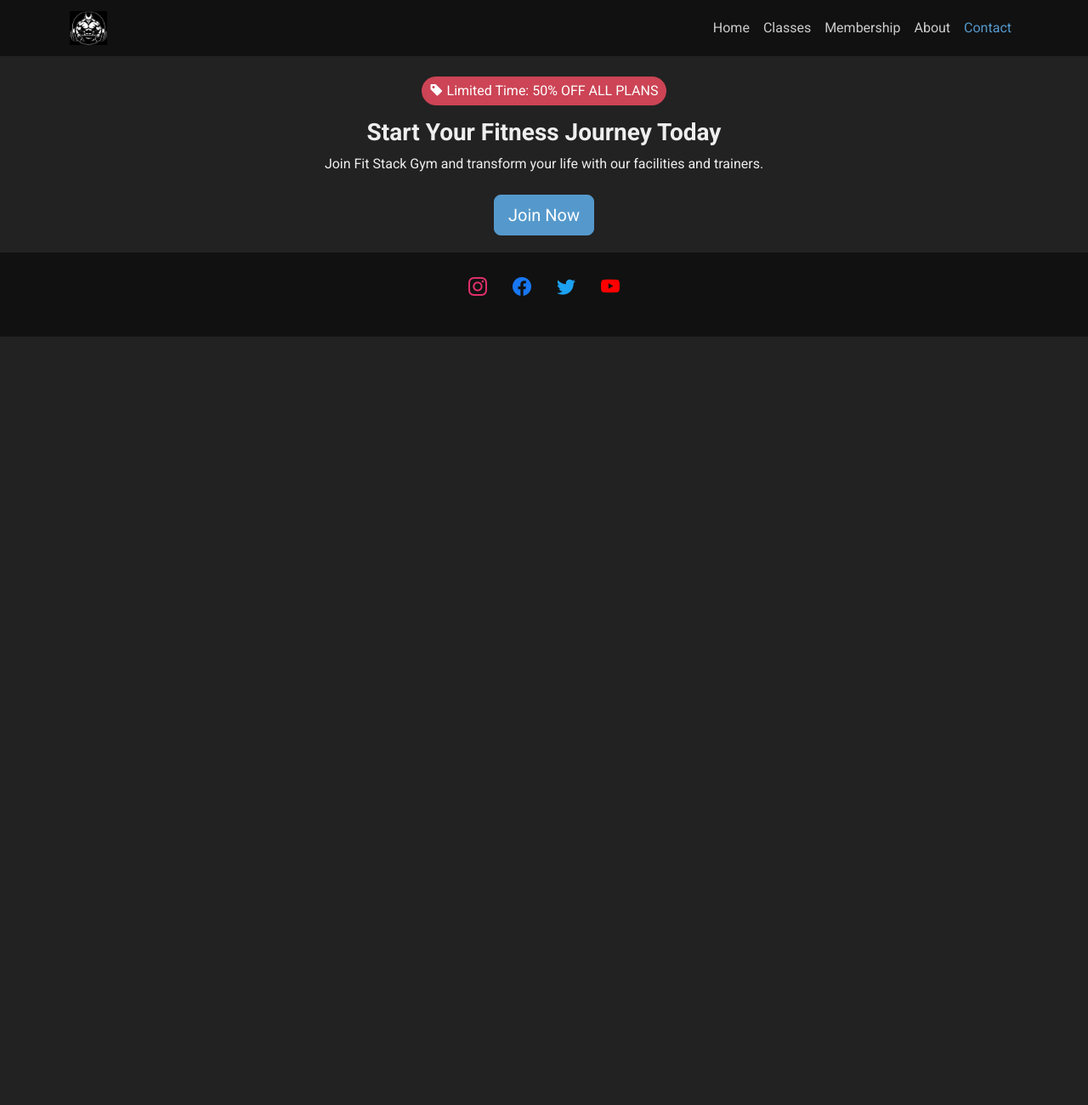
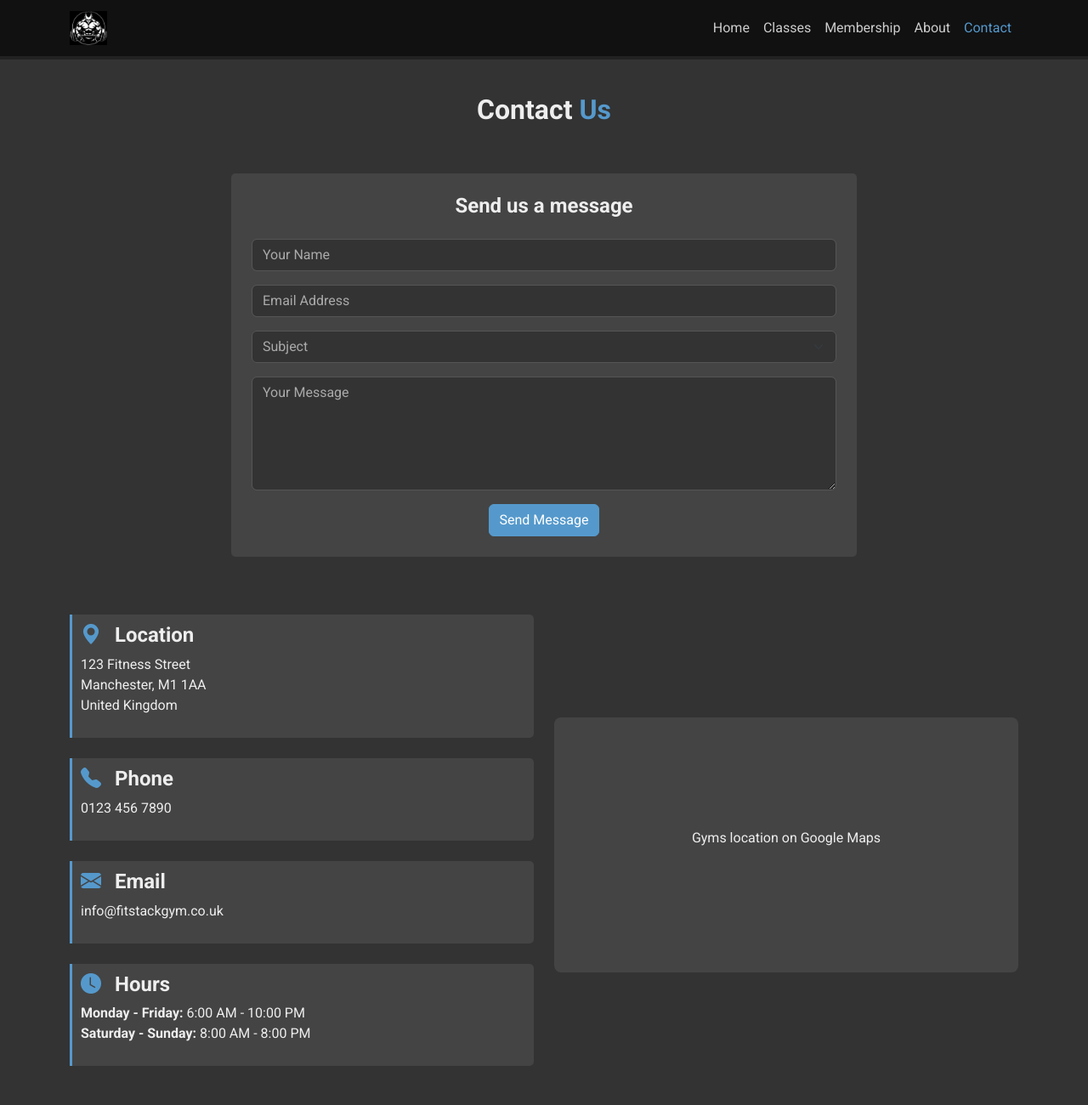
Before and after one commit to freed-man/mp1-gym, a plain HTML site: page contact.html in a window 1280 px wide. Shown: the top 1300 px of the page at 85% size. Before the commit the page ends 800 px from the top, so only its background shows below. Drawn offline with nearby package versions, Linux system fonts and the light colour scheme.

Commit message:
contact page
added a basic form and contact details
* need to figure out how to output google location within a window

```diff
--- a/assets/css/style.css
+++ b/assets/css/style.css
@@ -84,6 +84,27 @@ h1, h2, h3, h4, h5, h6 {
   margin-bottom: 20px;
 }
 
+.code-block.p-4 {
+  padding: 1.5rem;
+  background-color: #444;
+  border-radius: 5px;
+  border-left: none;
+}
+
+/* form styling */
+.form-control,
+.form-select {
+  background-color: #333;
+  color: #eee;
+  border: 1px solid #555;
+}
+
+.form-control::placeholder,
+.form-select,
+.form-select option {
+  color: #aaa;
+}
+
 /* button styling */
 .btn-primary {
   background-color: #5599cc;
@@ -129,6 +150,21 @@ h1, h2, h3, h4, h5, h6 {
   color: #FF0000;
 }
 
+.map-placeholder {
+  height: 300px;
+  background-color: #444;
+  border-radius: 8px;
+  display: flex;
+  align-items: center;
+  justify-content: center;
+}
+
+.map-container {
+  display: flex;
+  align-items: center;
+  height: 100%;
+}
+
 .carousel-control-prev-icon,
 .carousel-control-next-icon {
   background-color: rgba(0, 0, 0, 0.5);
--- a/contact.html
+++ b/contact.html
@@ -56,17 +56,80 @@
         </div>
     </nav>
 
-    <!-- cta button -->
-    <section class="top-cta">
-        <div class="container">
-            <div class="discount-badge">
-                <i class="bi bi-tag-fill"></i> Limited Time: 50% OFF ALL PLANS
+    <main>
+        <!-- header -->
+        <section class="main-content">
+            <div class="container">
+                <div class="row">
+                    <div class="col-12 text-center mb-5">
+                        <h2>Contact <span class="text-highlight">Us</span></h2>
+                    </div>
+                </div>
+                <!-- contact form -->
+                <div class="row mb-5">
+                    <div class="col-md-8 mx-auto">
+                        <div class="code-block p-4">
+                            <h4 class="mb-4 text-center">Send us a message</h4>
+                            <form>
+                                <div class="mb-3">
+                                    <input type="text" class="form-control" placeholder="Your Name" required>
+                                </div>
+                                <div class="mb-3">
+                                    <input type="email" class="form-control" placeholder="Email Address" required>
+                                </div>
+                                <div class="mb-3">
+                                    <select class="form-select" required>
+                                        <option selected disabled value="">Subject</option>
+                                        <option value="membership">Membership Inquiry</option>
+                                        <option value="classes">Class Information</option>
+                                        <option value="other">Other</option>
+                                    </select>
+                                </div>
+                                <div class="mb-3">
+                                    <textarea class="form-control" rows="5" placeholder="Your Message" required></textarea>
+                                </div>
+                                <div class="text-center">
+                                    <button type="submit" class="btn btn-primary">Send Message</button>
+                                </div>
+                            </form>
+                        </div>
+                    </div>
+                </div>
+
+                <!-- contact info -->
+                <div class="row">
+                    <div class="col-md-6">
+                        <div class="value-item mb-4">
+                            <h4><i class="bi bi-geo-alt-fill value-icon"></i> Location</h4>
+                            <p>123 Fitness Street<br>Manchester, M1 1AA<br>United Kingdom</p>
+                        </div>
+                        <div class="value-item mb-4">
+                            <h4><i class="bi bi-telephone-fill value-icon"></i> Phone</h4>
+                            <p>0123 456 7890</p>
+                        </div>
+                        <div class="value-item mb-4">
+                            <h4><i class="bi bi-envelope-fill value-icon"></i> Email</h4>
+                            <p>info@fitstackgym.co.uk</p>
+                        </div>
+                        <div class="value-item">
+                            <h4><i class="bi bi-clock-fill value-icon"></i> Hours</h4>
+                            <p><strong>Monday - Friday:</strong> 6:00 AM - 10:00 PM<br>
+                               <strong>Saturday - Sunday:</strong> 8:00 AM - 8:00 PM</p>
+                        </div>
+                    </div>
+                    <!-- map placeholder -->
+                    <div class="col-md-6">
+                        <div class="map-container">
+                            <div class="map-placeholder w-100">
+                                <p>Gyms location on Google Maps</p>
+                            </div>
+                        </div>
+                    </div>
+
+                </div>
             </div>
-            <h3>Start Your Fitness Journey Today</h3>
-            <p class="mb-4">Join Fit Stack Gym and transform your life with our facilities and trainers.</p>
-            <a href="membership.html" class="btn btn-primary btn-lg">Join Now</a>
-        </div>
-    </section>
+        </section>
+    </main>
 
     <!-- footer -->
     <footer class="footer">
```
